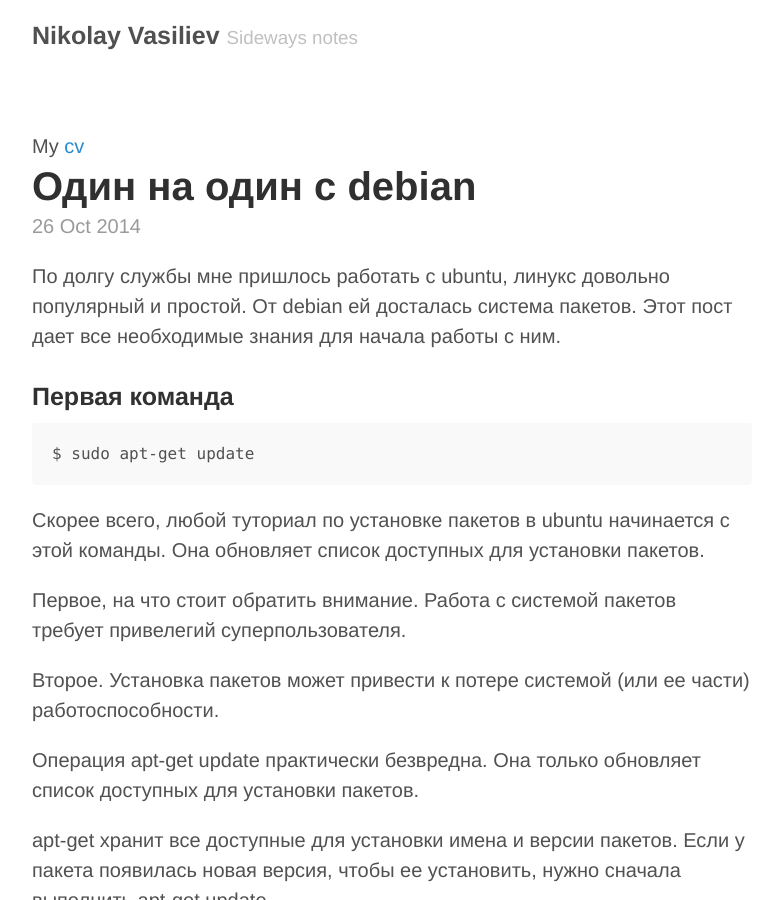
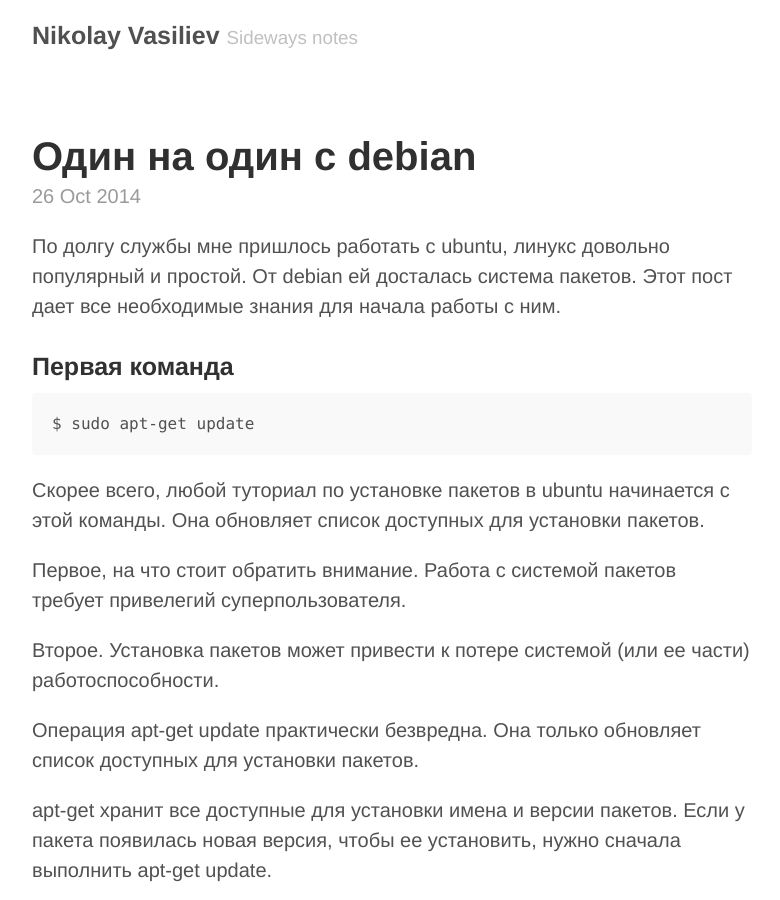
Before and after one commit to lonlylocly/lonlylocly.github.io, a Jekyll site: the page built from index.html, in a window 1280 px wide and 900 px high. Shown: the whole window, without its empty margins (248-1028 px from the left). Built offline with Jekyll 4.4.1, drawn with Linux system fonts in a browser that asks for light colours; Markdown is read by kramdown in place of the engine named in the settings; the list of posts is cut into pages by our own code.

```diff
--- a/cv/index.html
+++ b/cv/index.html
@@ -3,6 +3,4 @@ layout: default
 title: CV
 ---
 
-<h1>Nikolay Vasiliev</h1>
-
 Here is cv in <a href="NikolayVasiliev.pdf">pdf</a>.
--- a/index.html
+++ b/index.html
@@ -2,8 +2,6 @@
 layout: default
 title: Home
 ---
-
-My <a href="cv/">cv</a>
 
 <div class="posts">
   {% for post in paginator.posts %}
```
